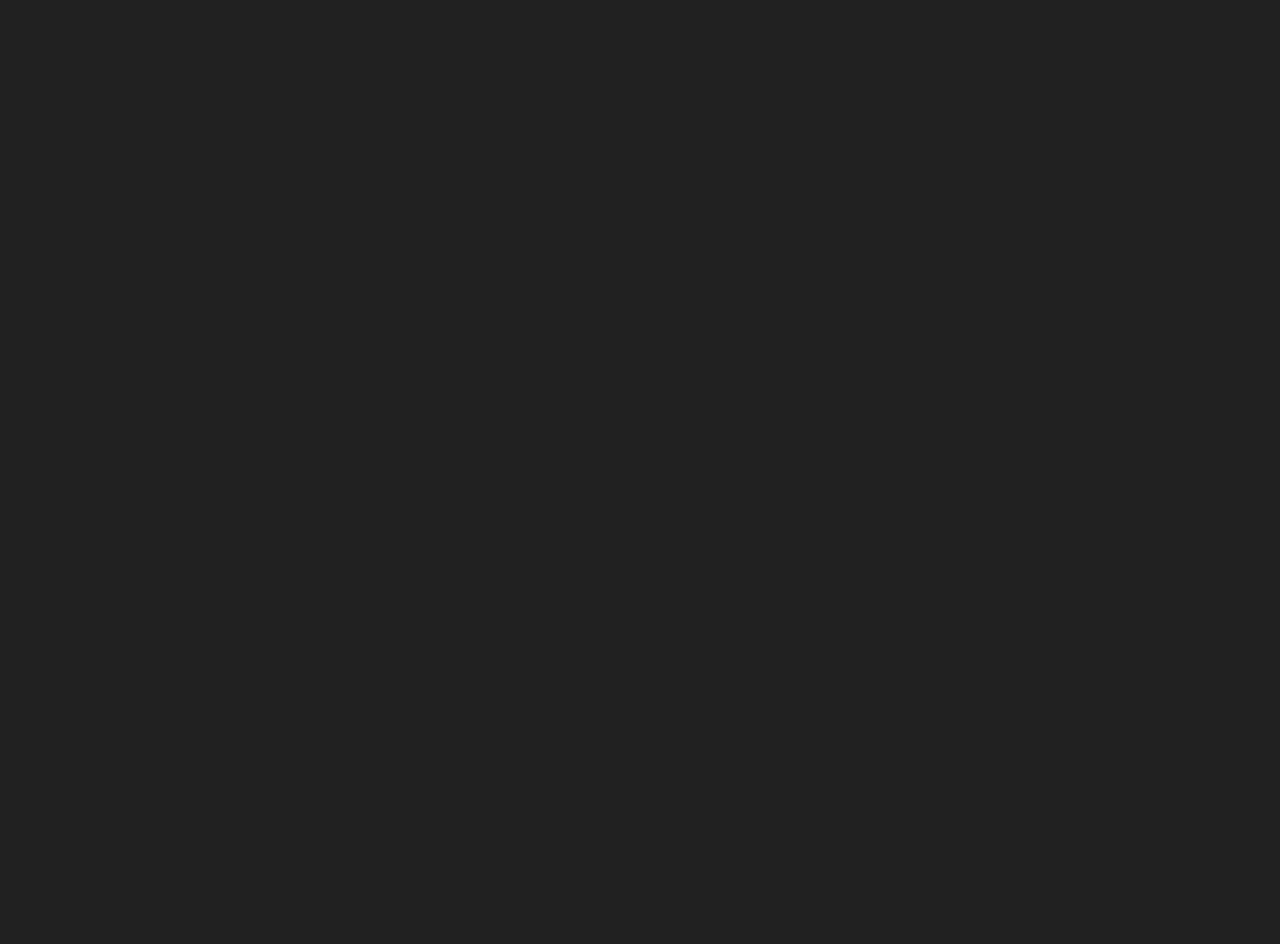
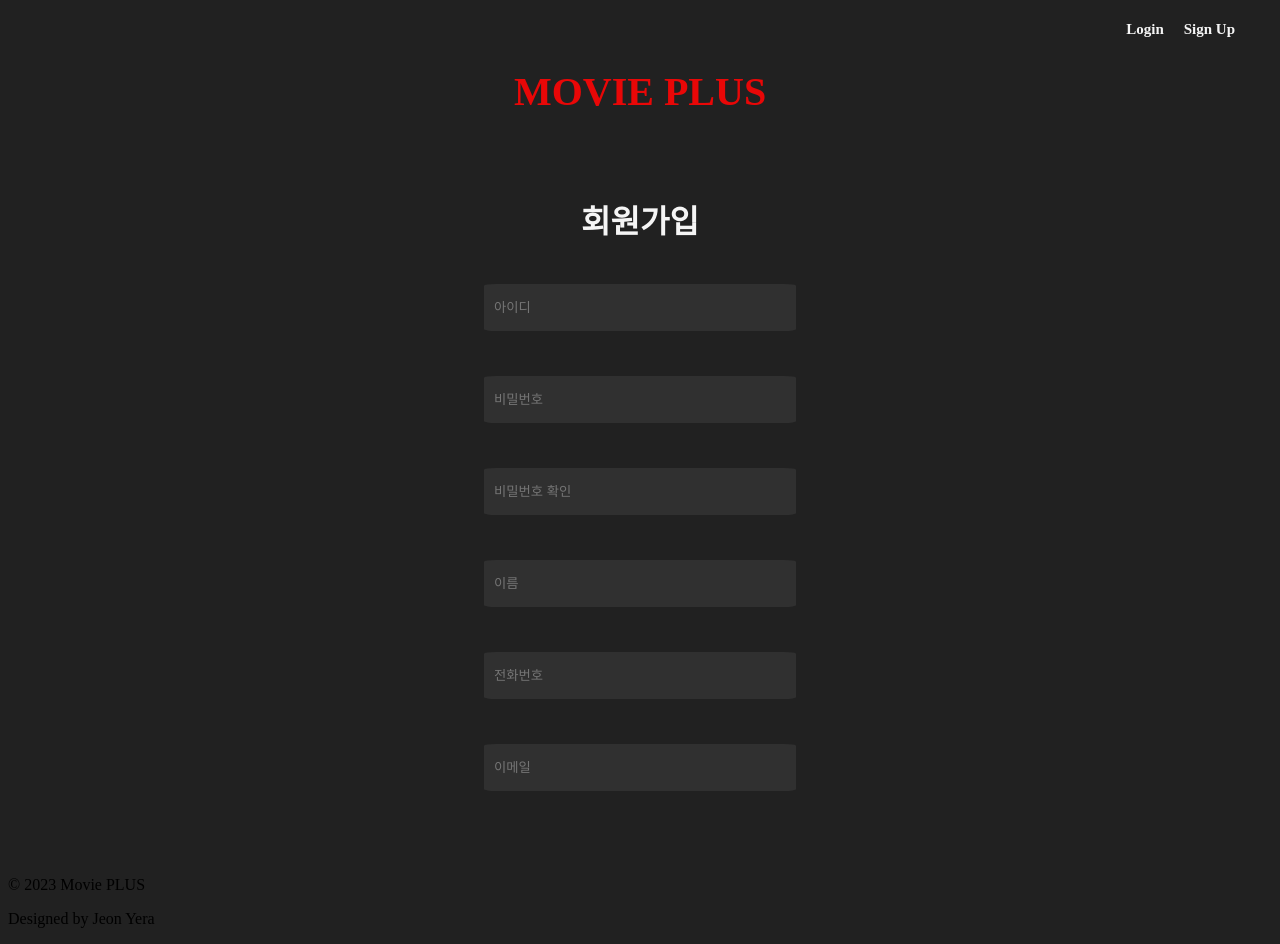
Before and after one commit to JeonYera/react-study, a React (Create React App) app in the folder ex02/: page /SignUp in a window 1280 px wide. Before the commit this address had no page. Before the commit the page ends 800 px from the top, so only its background shows below. Built offline with nearby package versions, Linux system fonts and the light colour scheme.

Commit message:
영화 웹 만들기 로그인, 회원가입 구현 중

```diff
--- a/ex02/src/App.js
+++ b/ex02/src/App.js
@@ -2,6 +2,8 @@ import { BrowserRouter as Router, Route, Routes } from "react-router-dom";
 import Detail from "./pages/Detail";
 import Home from "./pages/Home";
 import styles from "./styles/App.module.css";
+import SignUp from "./pages/SignUp";
+import Login from "./pages/Login";
 
 function App() {
   return (
@@ -10,6 +12,8 @@ function App() {
         <Route path="/hello" element={<h1>Hello</h1>} />
         <Route path="/movie/:id" element={<Detail />} />
         <Route path="/" element={<Home />} />
+        <Route path="/Login" element={<Login />} />
+        <Route path="/SignUp" element={<SignUp />} />
       </Routes>
     </Router>
   );
--- /dev/null
+++ b/ex02/src/components/Footer.js
@@ -0,0 +1,14 @@
+import React from 'react';
+
+const Footer = () => {
+  return (
+    <footer>
+      <div>
+        <p>&copy; 2023 Movie PLUS</p>
+        <p>Designed by Jeon Yera</p>
+      </div>
+    </footer>
+  );
+};
+
+export default Footer;
--- a/ex02/src/components/Movie.js
+++ b/ex02/src/components/Movie.js
@@ -14,6 +14,7 @@ function Movie({ id, coverImg, title, summary, genres, rating, linkToDetail }) {
           </Link>
         </h2>
       ) : (
+
         <h2>
           <img src={coverImg} alt={title} />
           <div>{title}</div>
--- a/ex02/src/components/Navigation.js
+++ b/ex02/src/components/Navigation.js
@@ -7,8 +7,18 @@ const Navigation = () => {
     <nav className={styles.navbar}>
       <ul className={styles.navList}>
         <li className={styles.navItem}>
-          <Link to="/">MOVIE COLLECTION</Link>
+          <Link className={styles.navTitle} to="/">
+            MOVIE PLUS
+          </Link>
         </li>
+      </ul>
+      <ul className={styles.navAuth}>
+        <li className={styles.navAuthItem}>
+          <Link to="/Login">Login</Link>
+        </li>
+      <li className={styles.navAuthItem}>
+        <Link to="/SignUp">Sign Up</Link>
+      </li>
       </ul>
     </nav>
   );
--- a/ex02/src/pages/Detail.js
+++ b/ex02/src/pages/Detail.js
@@ -3,6 +3,7 @@ import { useParams } from "react-router-dom";
 import styles from "../styles/Detail.module.css";
 import Navigation from "../components/Navigation";
 import Movie from "../components/Movie";
+import Footer from "../components/Footer";
 
 function Detail() {
   const { id } = useParams();
@@ -19,11 +20,6 @@ function Detail() {
   useEffect(() => {
     getMovie();
   }, []);
-
-  useEffect(() => {
-    console.log(movie);
-  }, [movie]);
-
 
   if (!movie) {
     return <div>Loading...</div>;
@@ -45,6 +41,7 @@ function Detail() {
           />
         </div>
       </div>
+      <Footer />
     </div>
   );
 }
--- a/ex02/src/pages/Home.js
+++ b/ex02/src/pages/Home.js
@@ -3,7 +3,7 @@ import Movie from "../components/Movie";
 import Loading from "../components/Loading";
 import styles from "../styles/Home.module.css";
 import Navigation from "../components/Navigation";
-
+import Footer from "../components/Footer";
 
 function Home() {
   const [loading, setLoading] = useState(true);
@@ -22,10 +22,6 @@ function Home() {
   useEffect(() => {
     getMovies()
   }, []);
-
-  useEffect(() => {
-    console.log(movies);
-  }, [movies]);
 
   return (
     <div>
@@ -52,6 +48,7 @@ function Home() {
           </div>
         )}
       </div>
+      <Footer />
     </div>
   );
 }
--- /dev/null
+++ b/ex02/src/pages/Login.js
@@ -0,0 +1,74 @@
+import React, { useState } from 'react';
+import Navigation from '../components/Navigation';
+import styles from "../styles/Login.module.css";
+import Footer from "../components/Footer";
+
+const Login = () => {
+  // 폼 상태 관리를 위한 useState
+  const [formData, setFormData] = useState({
+    username: '',
+    password: '',
+  });
+
+  // 로그인 실패 시 오류 메시지를 표시하기 위한 useState
+  const [loginError, setLoginError] = useState('');
+
+  // 폼 입력 값 변경을 처리하는 함수
+  const handleChange = (e) => {
+    const { name, value } = e.target;
+    setFormData((prevData) => ({
+      ...prevData,
+      [name]: value,
+    }));
+  };
+
+  // 로그인 폼 제출을 처리하는 함수
+  const handleSubmit = (e) => {
+    e.preventDefault();
+
+    // 서버로 로그인 데이터를 보내고, 결과를 처리하는 로직
+    if (formData.username === 'user' && formData.password === 'password') {
+      // 로그인 성공 시의 처리
+      setLoginError('');
+      alert('로그인 성공!');
+    } else {
+      // 로그인 실패 시의 처리
+      setLoginError('아이디 또는 비밀번호가 잘못되었습니다.');
+    }
+  };
+
+  return (
+    <div><Navigation />
+      <div className={styles.container}>
+        <h1>로그인</h1>
+        <form onSubmit={handleSubmit}>
+          <label>
+            <input
+              type="text"
+              name="username"
+              value={formData.username}
+              onChange={handleChange}
+              placeholder="아이디"
+
+            />
+          </label>
+          <br />
+          <label>
+            <input
+              type="password"
+              name="password"
+              value={formData.password}
+              onChange={handleChange}
+              placeholder="비밀번호"
+            />
+          </label>
+          <br />
+        </form>
+        {loginError && <p style={{ color: 'red' }}>{loginError}</p>}
+      </div>
+      <Footer />
+    </div>
+  );
+};
+
+export default Login;
--- /dev/null
+++ b/ex02/src/pages/SignUp.js
@@ -0,0 +1,126 @@
+import { useEffect, useState } from "react";
+import styles from "../styles/SignUp.module.css";
+import Navigation from '../components/Navigation';
+import Footer from "../components/Footer";
+
+const SignUp = () => {
+  // 폼 데이터를 관리하기 위한 상태
+  const [formData, setFormData] = useState({
+    username: '',
+    password: '',
+    confirmPassword: '',
+    name: '',
+    birthdate: '',
+    phoneNumber: '',
+    email: '',
+  });
+
+  // 유효성 검사 오류를 관리하기 위한 상태
+  const [errors, setErrors] = useState({
+    username: '',
+    password: '',
+    confirmPassword: '',
+    name: '',
+    birthdate: '',
+    phoneNumber: '',
+    email: '',
+  });
+
+  useEffect(() => {
+    // 폼 데이터의 변경을 처리하는 로직을 추가해야 함
+  }, [formData]);
+
+  // 폼 입력 값의 변경을 처리하는 함수
+  const handleChange = (e) => {
+    const { name, value } = e.target;
+    setFormData((prevData) => ({
+      ...prevData,
+      [name]: value,
+    }));
+  };
+
+  // 폼 입력 값의 제출을 처리하는 함수
+  const handleSubmit = (e) => {
+    e.preventDefault();
+    // 서버로 회원가입 데이터를 전송하는 로직을 추가해야 함
+  };
+
+  // JSX를 반환하여 컴포넌트를 렌더링
+  return (
+    <div><Navigation />
+    <div className={styles.container}>
+      <h1>회원가입</h1>
+      <form onSubmit={handleSubmit} className={styles.wrp}>
+          <label>
+            <input
+              type="text"
+              name="username"
+              value={formData.username}
+              onChange={handleChange}
+              placeholder="아이디"
+            />
+          </label>
+          <span>{errors.username}</span>
+
+          <label>
+            <input
+              type="password"
+              name="password"
+              value={formData.password}
+              onChange={handleChange}
+              placeholder="비밀번호"
+            />
+          </label>
+          <span>{errors.password}</span>
+
+          <label>
+            <input
+              type="password"
+              name="confirmPassword"
+              value={formData.confirmPassword}
+              onChange={handleChange}
+              placeholder="비밀번호 확인"
+            />
+          </label>
+          <span>{errors.confirmPassword}</span>
+
+          <label>
+            <input
+              type="text"
+              name="name"
+              value={formData.name}
+              onChange={handleChange}
+              placeholder="이름"
+            />
+          </label>
+          <span>{errors.name}</span>
+
+          <label>
+            <input
+              type="tel"
+              name="phoneNumber"
+              value={formData.phoneNumber}
+              onChange={handleChange}
+              placeholder="전화번호"
+            />
+          </label>
+          <span>{errors.phoneNumber}</span>
+
+          <label>
+            <input
+              type="email"
+              name="email"
+              value={formData.email}
+              onChange={handleChange}
+              placeholder="이메일"
+            />
+          </label>
+          <span>{errors.email}</span>
+      </form>
+      </div>
+      <Footer />
+    </div>
+  );
+};
+
+export default SignUp;
--- /dev/null
+++ b/ex02/src/styles/Login.module.css
@@ -0,0 +1,24 @@
+.container {
+  max-width: 1200px;
+  margin: 60px auto;
+  color: whitesmoke;
+  display: flex;
+  flex-direction: column;
+  align-items: center; /* 수직 정렬 (가운데 정렬) */
+}
+
+.wrp {
+  display: flex;
+  flex-direction: column;
+}
+
+input {
+  width: 300px;
+  height: 45px;
+  margin-bottom: 25px;
+  margin-top: 20px;
+  background-color: #303030;
+  border-radius: 4%;
+  border: none;
+  padding-left: 10px;
+}
--- a/ex02/src/styles/Navigation.module.css
+++ b/ex02/src/styles/Navigation.module.css
@@ -1,23 +1,57 @@
 .navbar {
   background-color: #212121;
   padding-top: 60px;
+  display: flex;
+  max-width: 1200px;
+  margin: auto;
+  justify-content: center;
+  position: relative; /* 부모 요소에 대한 상대적인 위치 지정 */
 }
 
 .navList {
   list-style: none;
   display: flex;
-  justify-content: space-around;
   padding: 0;
+  margin: 0;
+}
+
+.navItem {
   margin: 0;
 }
 
 .navItem a {
   text-decoration: none;
-  color: rgb(209, 0, 0);
   font-weight: bold;
-  font-size: 40px;
+  color: rgb(233, 7, 7);
 }
 
 .navItem a:hover {
-  color: rgb(226, 34, 34);
+  color: rgb(200, 22, 22);
 }
+
+.navTitle {
+  font-size: 40px;
+  color: whitesmoke;
+  font-weight: bold;
+}
+
+.navAuth {
+  display: flex;
+  list-style: none;
+  gap: 20px;
+  position: absolute;
+  top: 5%; /* 부모 요소의 중앙에 위치하도록 지정 */
+  transform: translateY(-50%); /* 세로 중앙 정렬을 위해 사용 */
+  right:5px;
+}
+
+.navAuthItem {
+  margin: 0;
+}
+
+.navAuthItem a {
+  text-decoration: none;
+  color: whitesmoke;
+  font-weight: bold;
+  font-size: 15px;
+}
--- /dev/null
+++ b/ex02/src/styles/SignUp.module.css
@@ -0,0 +1,24 @@
+.container {
+  max-width: 1200px;
+  margin: 60px auto;
+  color: whitesmoke;
+  display: flex;
+  flex-direction: column;
+  align-items: center; /* 수직 정렬 (가운데 정렬) */
+}
+
+.wrp {
+  display: flex;
+  flex-direction: column;
+}
+
+input {
+  width: 300px;
+  height: 45px;
+  margin-bottom: 25px;
+  margin-top: 20px;
+  background-color: #303030;
+  border-radius: 4%;
+  border: none;
+  padding-left: 10px;
+}
```
Also changed, not shown: ex02/src/styles/footer.module.css (added).
